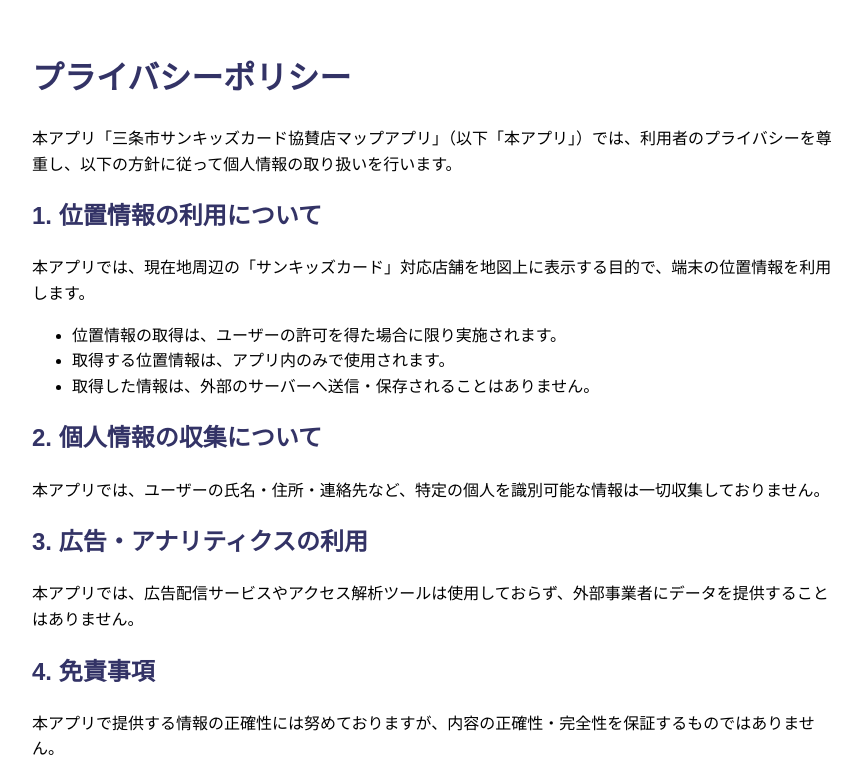
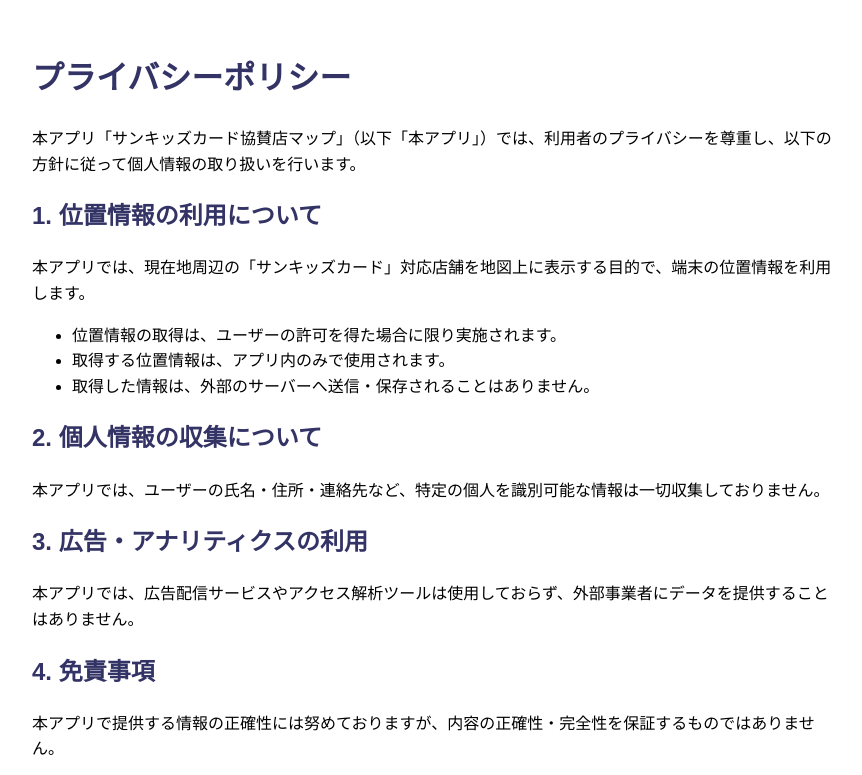
Before and after one commit to Jun-kaneko/privacy-policy-sunkids, a plain HTML site: page index.html in a window 1280 px wide. Shown: the top 775 px of the page, without its empty margins (208-1070 px from the left). Drawn offline with Linux system fonts and the light colour scheme.

Commit message:
Update index.html

```diff
--- a/index.html
+++ b/index.html
@@ -12,7 +12,7 @@
 
   <h1>プライバシーポリシー</h1>
 
-  <p>本アプリ「三条市サンキッズカード協賛店マップアプリ」（以下「本アプリ」）では、利用者のプライバシーを尊重し、以下の方針に従って個人情報の取り扱いを行います。</p>
+  <p>本アプリ「サンキッズカード協賛店マップ」（以下「本アプリ」）では、利用者のプライバシーを尊重し、以下の方針に従って個人情報の取り扱いを行います。</p>
 
   <h2>1. 位置情報の利用について</h2>
   <p>本アプリでは、現在地周辺の「サンキッズカード」対応店舗を地図上に表示する目的で、端末の位置情報を利用します。</p>
```
